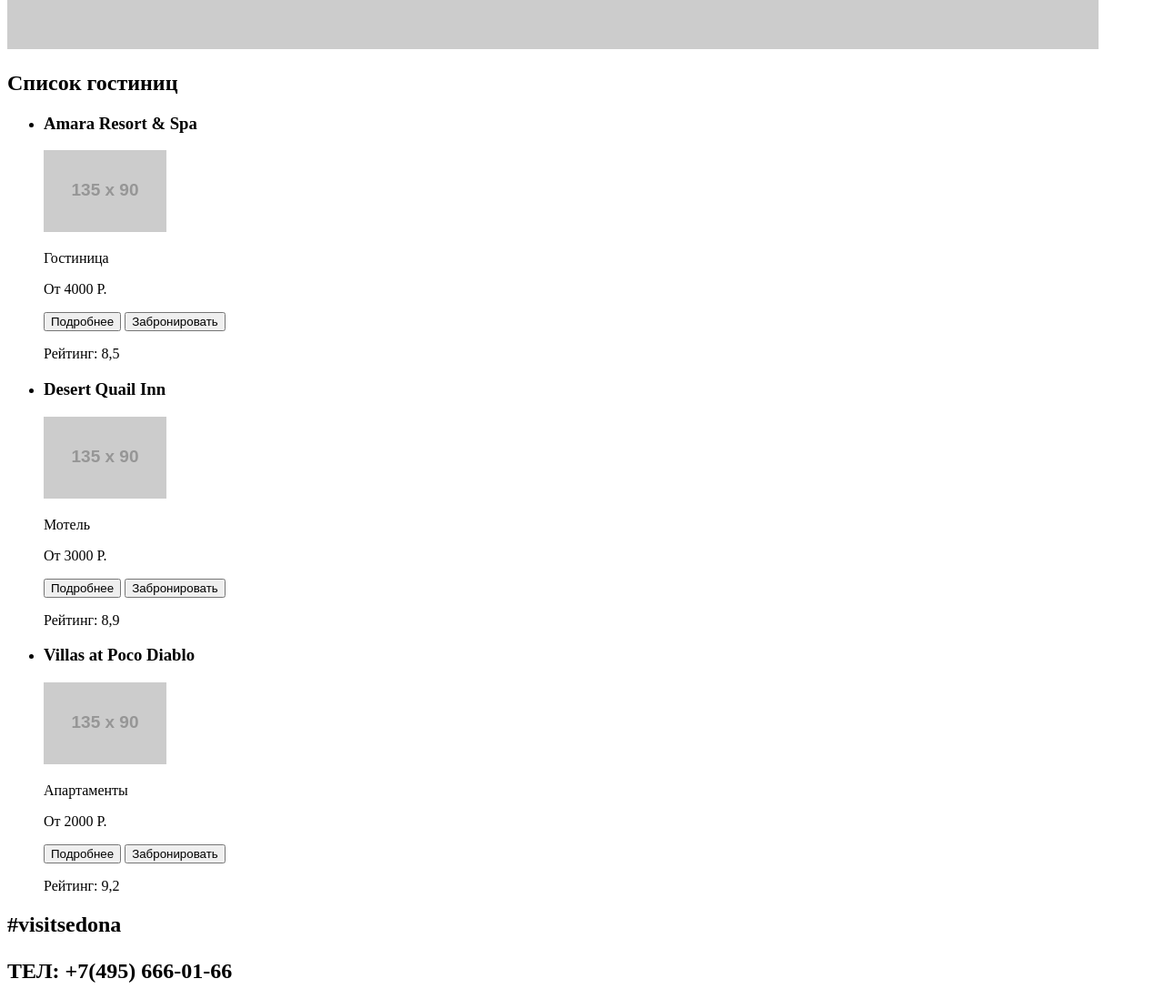
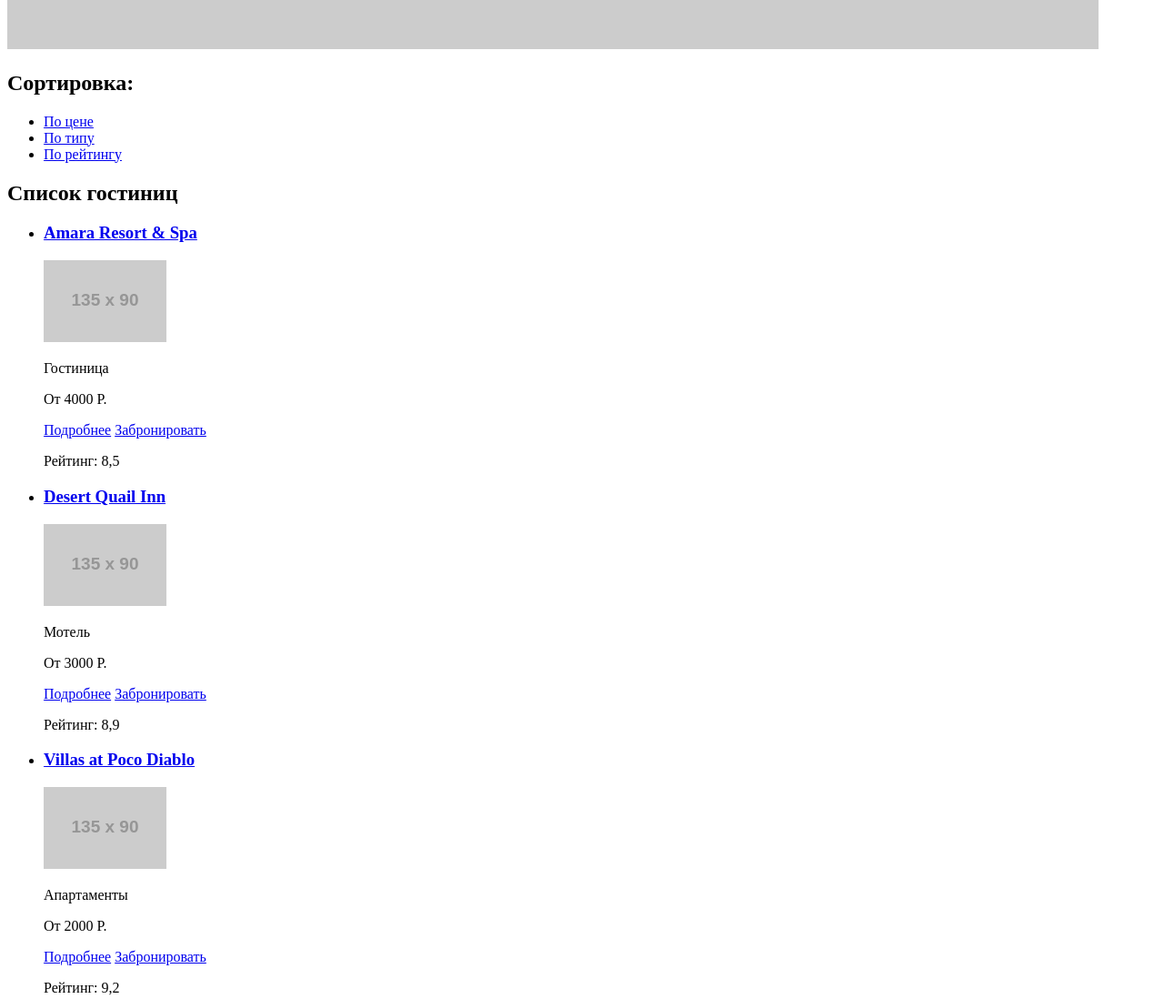
Before and after one commit to Creaturetype/1124287-sedona-29, a plain HTML site: page hotels.html in a window 1280 px wide. Shown: the part 460-1558 px from the top of the page at 91% size. Drawn offline with Linux system fonts and the light colour scheme; placeholder pictures from the web are drawn by us.

Commit message:
Разметка внутренней страницы
1) Сделал названия гостиниц ссылками
2) Убрал кнопки
3) Добавил секцию с сортировкой

```diff
--- a/hotels.html
+++ b/hotels.html
@@ -27,38 +27,46 @@
             <!-- Здесь будет форма фильтра -->
          </section>
          <section>
+           <h2>Сортировка:</h2>
+           <ul>
+             <li><a href="#">По цене</a></li>
+             <li><a href="#">По типу</a></li>
+             <li><a href="#">По рейтингу</a></li>
+           </ul>
+         </section>
+         <section>
             <h2>Список гостиниц</h2>
             <ul>
                <li>
-                  <h3>Amara Resort & Spa</h3>
+                  <h3><a href="blank.html">Amara Resort & Spa</a></h3>
                   <img src="https://via.placeholder.com/135x90"
                   width="135" height="90" alt="Amara Resort & Spa">
                   <p>Гостиница</p>
                   <p>От 4000 Р.</p>
-                  <p><button type="button">Подробнее</button>
-                     <button type="button">Забронировать</button>
+                  <p><a href="#">Подробнее</a>
+                    <a href="#">Забронировать</a>
                   </p>
                   <p>Рейтинг: 8,5</p>
                </li>
                <li>
-                  <h3>Desert Quail Inn</h3>
+                  <h3><a href="blank.html">Desert Quail Inn</a></h3>
                   <img src="https://via.placeholder.com/135x90"
                   width="135" height="90" alt="Desert Quail Inn">
                   <p>Мотель</p>
                   <p>От 3000 Р.</p>
-                  <p><button type="button">Подробнее</button>
-                     <button type="button">Забронировать</button>
+                  <p><a href="#">Подробнее</a>
+                     <a href="#">Забронировать</a>
                   </p>
                   <p>Рейтинг: 8,9</p>
                </li>
                <li>
-                  <h3>Villas at Poco Diablo</h3>
+                  <h3><a href="blank.html">Villas at Poco Diablo</a></h3>
                   <img src="https://via.placeholder.com/135x90"
                   width="135" height="90" alt="Villas at Poco Diablo">
                   <p>Апартаменты</p>
                   <p>От 2000 Р.</p>
-                  <p><button type="button">Подробнее</button>
-                     <button type="button">Забронировать</button>
+                  <p><a href="#">Подробнее</a>
+                     <a href="#">Забронировать</a>
                   </p>
                   <p>Рейтинг: 9,2</p>
                </li>
```
